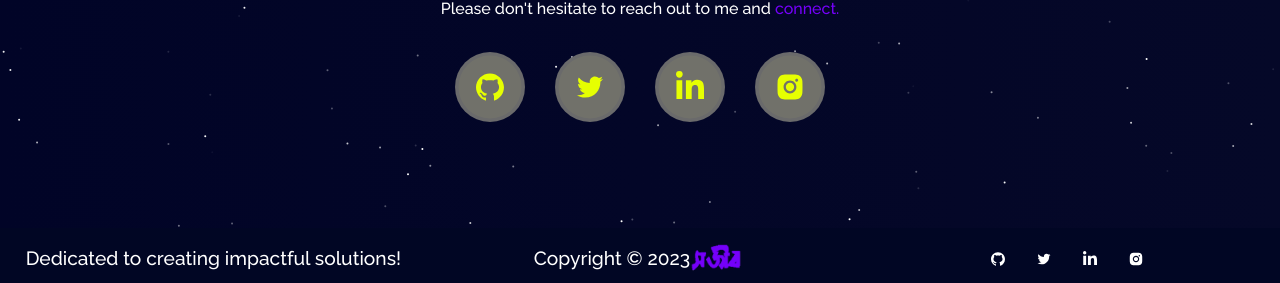
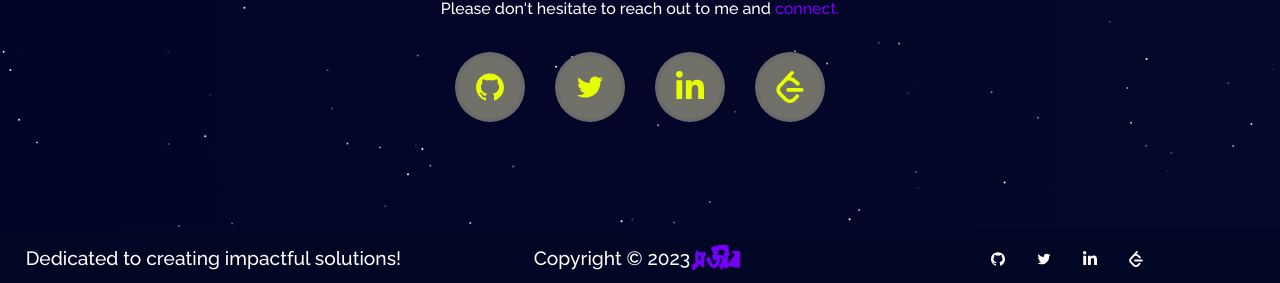
Before and after one commit to 19sajib/portfolio, a React (Create React App) app: page /contact in a window 1280 px wide. Shown: the part 573-856 px from the top of the page. Built offline with nearby package versions, Linux system fonts and the light colour scheme.

Commit message:
leetcode

```diff
--- a/src/components/Contact/Social.jsx
+++ b/src/components/Contact/Social.jsx
@@ -2,10 +2,10 @@ import React from 'react'
 import { Container, Row, Col } from "react-bootstrap";
 import {
   AiFillGithub,
-  AiOutlineTwitter,
-  AiFillInstagram,
+  AiOutlineTwitter
 } from "react-icons/ai";
 import { FaLinkedinIn } from "react-icons/fa";
+import { SiLeetcode } from "react-icons/si";
 import './Social.css'
 
 const Social = () => {
@@ -52,12 +52,12 @@ const Social = () => {
                   </li>
                   <li className="contact-icons">
                     <a
-                      href="https://www.instagram.com/19sajib"
+                      href="hhttps://leetcode.com/19sajib/"
                       target="_blank"
                       rel="noreferrer"
                       className="icon-color contact-social-icons"
                     >
-                      <AiFillInstagram />
+                      <SiLeetcode />
                     </a>
                   </li>
                 </ul>
--- a/src/components/Footer/Footer.jsx
+++ b/src/components/Footer/Footer.jsx
@@ -2,10 +2,10 @@ import React from "react";
 import { Container, Row, Col } from "react-bootstrap";
 import {
   AiFillGithub,
-  AiOutlineTwitter,
-  AiFillInstagram,
+  AiOutlineTwitter
 } from "react-icons/ai";
 import { FaLinkedinIn } from "react-icons/fa";
+import { SiLeetcode } from "react-icons/si";
 import logo from "../../assets/sLogo.png";
 
 const Footer = () => {
@@ -58,13 +58,13 @@ const Footer = () => {
               </li>
               <li className="social-icons">
                 <a
-                  href="https://www.instagram.com/19sajib"
+                  href="https://leetcode.com/19sajib/"
                   style={{ color: "white" }}
                   target="_blank"
                   rel="noopener noreferrer"
-                  aria-label="instagram"
+                  aria-label="leetcode"
                 >
-                  <AiFillInstagram />
+                  <SiLeetcode />
                 </a>
               </li>
             </ul>
--- a/src/components/Home/About.jsx
+++ b/src/components/Home/About.jsx
@@ -4,10 +4,11 @@ import LaptopImg from "../../assets/home-main.svg";
 import Tilt from "react-parallax-tilt";
 import {
   AiFillGithub,
-  AiOutlineTwitter,
-  AiFillInstagram,
+  AiOutlineTwitter
 } from "react-icons/ai";
 import { FaLinkedinIn } from "react-icons/fa";
+import { SiLeetcode } from "react-icons/si";
+
 
 
 const About = () => {
@@ -109,13 +110,13 @@ const About = () => {
                   </li>
                   <li className="social-icons">
                     <a
-                      href="https://www.instagram.com/19sajib"
+                      href="https://leetcode.com/19sajib/"
                       target="_blank"
                       rel="noreferrer"
                       className="icon-colour home-social-icons"
                       aria-label="instagram"
                     >
-                      <AiFillInstagram />
+                      <SiLeetcode />
                     </a>
                   </li>
                 </ul>
```
